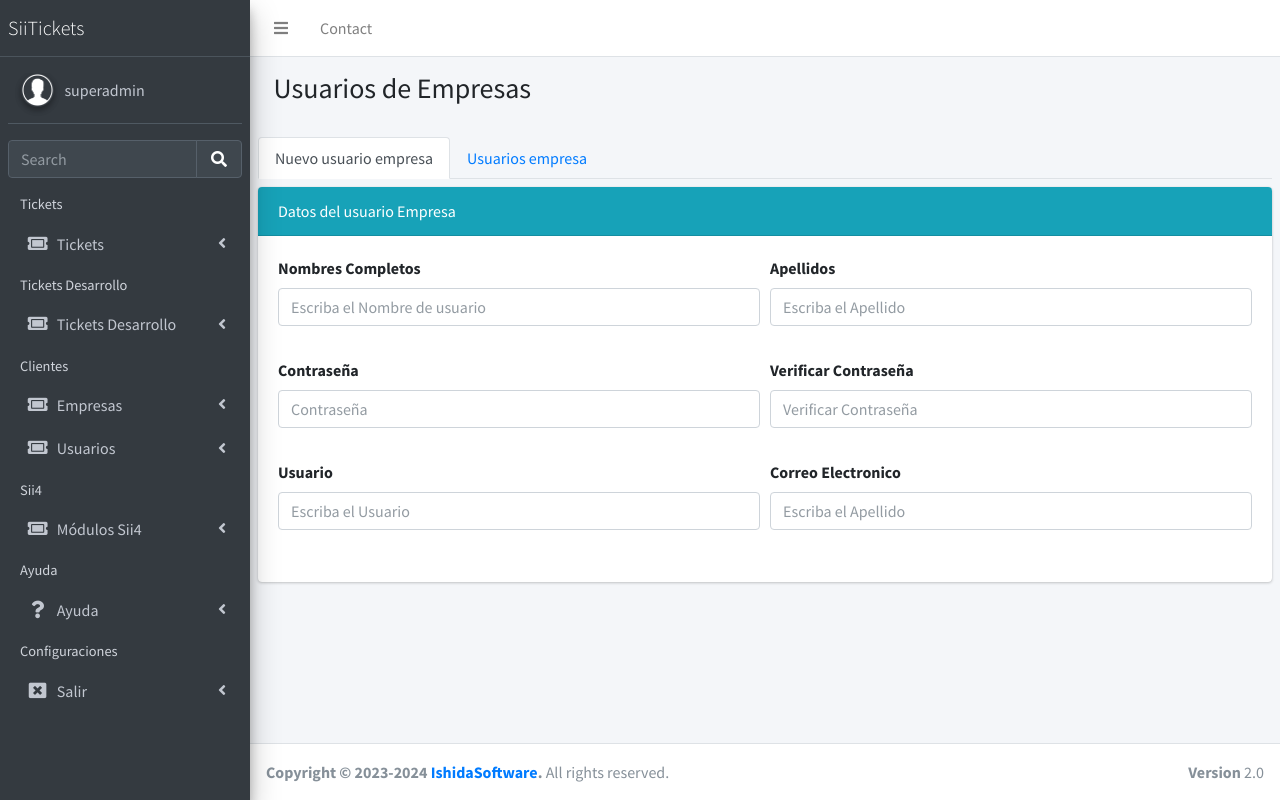
After one commit to caeduardo99/SiiTickets, a Django app: page /usuariosEmpresas in a window 1280 px wide. The commit adds this page. Run offline with Django 3.2, Linux system fonts and the light colour scheme; a user stored in the database is signed in; data comes from the database, SQL or seed files in the repository; both versions use the stored data as it was after the commit; some libraries are stand-ins or nearby versions.

Commit message:
Added new view and new form for UsersEnterprise group

```diff
--- /dev/null
+++ b/soporte/static/dist/utils/usuariosEmpresa.js
@@ -0,0 +1,58 @@
+$(document).ready(function () {
+  $("#myTabs a").on("click", function (e) {
+    e.preventDefault();
+    $(this).tab("show");
+  });
+
+  const inputEmail = document.getElementById("inputEmail");
+  const rowBtnNewUser = document.getElementById("rowBtnNewUser");
+  const inputPassword = document.getElementById("inputPassword");
+  const inputPasswordVerificacion = document.getElementById(
+    "inputPasswordVerificacion"
+  );
+  const spanPasswordValid = document.getElementById('spanPasswordValid');
+
+  //EVENTO DE VERIFICACION DE INPUTS DE CONTRASEÑA Y VALIDACION DE CONTRASEÑA
+  inputPasswordVerificacion.addEventListener('input', function(){
+    if(inputPassword.value != inputPasswordVerificacion.value){
+        spanPasswordValid.style.display = '';
+    }else{
+        spanPasswordValid.style.display = 'none';
+    }
+  });
+  //EVENTO DEL INPUT DE CORREO ELECTRONICO PARA HABILITAR EL BOTON
+  inputEmail.addEventListener("input", function () {
+    if (inputEmail.value != "") {
+      rowBtnNewUser.style.display = "";
+    } else {
+      rowBtnNewUser.style.display = "none";
+    }
+  });
+
+  $("form").submit(function (event) {
+    event.preventDefault(); // Evitar que el formulario se envíe normalmente
+    var form = $(this);
+
+    $.post(form.attr("action"), form.serialize(), function (data) {
+      // Verificar si la respuesta es exitosa
+      if (data.status === "success") {
+        // Mostrar un toast o alerta con el mensaje
+        toastr.success(
+          data.message,
+          "Se ha creado la el usuario y el correo han sido enviados con exito."
+        );
+
+        // Recargar la página después de un breve retraso (por ejemplo, 1 segundo)
+        setTimeout(function () {
+          window.location.reload();
+        }, 1000);
+      } else {
+        // Manejar otros casos o mostrar mensajes de error
+        toastr.error("Error al crear el ticket: " + data.message, "Error");
+      }
+    }).fail(function (xhr, status, error) {
+      // Manejar errores de la solicitud AJAX
+      toastr.error("Error en la solicitud AJAX: " + error, "Error");
+    });
+  });
+});
--- a/soporte/templates/base.html
+++ b/soporte/templates/base.html
@@ -173,9 +173,15 @@
                                         </a>
                                         <ul class="nav nav-treeview">
                                             <li class="nav-item">
-                                                <a href="{% url 'usuarios' %}" class="nav-link active">
+                                                <a href="{% url 'usuariosSolicitantes' %}" class="nav-link active">
                                                     <i class="far fa-circle nav-icon"></i>
-                                                    <p>Usuarios</p>
+                                                    <p>Solicitantes</p>
+                                                </a>
+                                            </li>
+                                            <li class="nav-item">
+                                                <a href="{% url 'usuariosEmpresas' %}" class="nav-link">
+                                                    <i class="far fa-circle nav-icon"></i>
+                                                    <p>Usuarios Empresas</p>
                                                 </a>
                                             </li>
                                         </ul>
@@ -293,7 +299,6 @@
 <script src="{% static 'plugins/tempusdominus-bootstrap-4/js/tempusdominus-bootstrap-4.min.js' %}"></script>
 <script src="{% static 'plugins/select2/js/select2.full.min.js' %}"></script>
 <script src="{% static 'plugins/toastr/toastr.min.js' %}"></script>
-
 
 <script>
     $(function () {
--- a/soporte/templates/desarrollo.html
+++ b/soporte/templates/desarrollo.html
@@ -332,7 +332,7 @@
             </div>
             <div class="modal-footer">
                 <button type="button" class="btn btn-success" id="btnGenerarExcelModal">Generar Excel</button>
-                <button type="button" class="btn btn-secondary" data-dismiss="modal">Close</button>
+                <button type="button" class="btn btn-secondary" data-dismiss="modal">Cerrar</button>
             </div>
         </div>
     </div>
--- /dev/null
+++ b/soporte/templates/usuariosEmpresa.html
@@ -0,0 +1,117 @@
+{% extends "base.html" %}
+{% load static %}
+{% block content %}
+<section class="content-header">
+    <div class="container-fluid">
+        <div class="row mb-2">
+            <div class="col-sm-6">
+                <h3>Usuarios de Empresas</h3>
+            </div>
+        </div>
+    </div><!-- /.container-fluid -->
+</section>
+<div class="content">
+    <ul class="nav nav-tabs" id="myTabs">
+        <li class="nav-item">
+            <a class="nav-link active" id="nuevoUsuarioEmpresa-tab" data-toggle="tab" href="#nuevoUsuarioEmpresa">Nuevo
+                usuario empresa</a>
+        </li>
+        <li class="nav-item">
+            <a class="nav-link" id="verusuario-tab" data-toggle="tab" href="#verUsuariosEmpresa">Usuarios empresa</a>
+        </li>
+    </ul>
+    <div class="tab-content mt-2">
+        <div class="tab-pane fade show active" id="nuevoUsuarioEmpresa">
+            <div class="card mb-3">
+                <div class="card-header bg-info text-white">Datos del usuario Empresa</div>
+                <div class="card-body">
+                    <form class="form-row" method="post" action="{% url 'crear_usuario_empresa' %}">
+                        {% csrf_token %}
+                        <div class="form-group col-md-6">
+                            <div class="form-group">
+                                <label>Nombres Completos</label>
+                                <input type="text" id="inputNombres" class="form-control"
+                                    placeholder="Escriba el Nombre de usuario" name="inputNombres">
+                            </div>
+                        </div>
+                        <div class="form-group col-md-6">
+                            <div class="form-group">
+                                <label>Apellidos</label>
+                                <input type="text" id="inputApellidos" class="form-control"
+                                    placeholder="Escriba el Apellido" name="inputApellidos">
+                            </div>
+                        </div>
+
+                        <div class="form-group col-md-6">
+                            <div class="form-group">
+                                <label>Contraseña</label>
+                                <input type="password" id="inputPassword" class="form-control"
+                                    placeholder="Contraseña" name="inputPassword">
+                            </div>
+                        </div>
+                        <div class="form-group col-md-6">
+                            <div class="form-group">
+                                <label>Verificar Contraseña</label>
+                                <input type="password" id="inputPasswordVerificacion" class="form-control"
+                                    placeholder="Verificar Contraseña" name="inputPasswordVerificacion">
+                                <span style="color: red; display: none;" id="spanPasswordValid">El texto no corresponde</span>
+                            </div>
+                        </div>
+
+                        <div class="form-group col-md-6">
+                            <div class="form-group">
+                                <label>Usuario</label>
+                                <input type="text" id="inputNickname" class="form-control"
+                                    placeholder="Escriba el Usuario" name="inputNickname">
+                            </div>
+                        </div>
+                        <div class="form-group col-md-6">
+                            <div class="form-group">
+                                <label>Correo Electronico</label>
+                                <input type="email" id="inputEmail" class="form-control"
+                                    placeholder="Escriba el Apellido" name="inputEmail">
+                            </div>
+                        </div>
+
+                        <div class="form-group col-md-12" id="rowBtnNewUser" style="display: none;">
+                            <button type="submit" class="btn btn-info btn-block" id="btnNewUser">+ Crear nuevo usuario</button>
+                        </div>
+                    </form>
+                </div>
+            </div>
+        </div>
+        <div class="tab-pane fade" id="verUsuariosEmpresa">
+            <div class="card mb-3">
+                <div class="card-header bg-info text-white">Detalles de los usuarios Empresa</div>
+                <div class="card-body">
+                    <table class="table table-hover">
+                        <thead>
+                            <tr>
+                                <th>Nombres</th>
+                                <th>Apellidos</th>
+                                <th>Último Ingreso</th>
+                                <th>Correo Electronico</th>
+                                <th>Estado</th>
+                            </tr>
+                        </thead>
+                        <tbody id="bodyTableUsuariosEmpresa">
+                            {% for user in users %}
+                                <tr>
+                                    <td>{{ user.first_name }}</td>
+                                    <td>{{ user.last_name }}</td>
+                                    <td>{{ user.last_login }}</td>
+                                    <td>{{ user.email }}</td>
+                                    <td>{% if user.is_active %}Activo{% else %}Inactivo{% endif %}</td>
+                                </tr>
+                            {% endfor %}
+                        </tbody>
+                    </table>
+                </div>
+            </div>
+        </div>
+    </div>
+</div>
+<script src="https://code.jquery.com/jquery-3.6.4.slim.min.js"></script>
+<script src="../static/dist/utils/usuariosEmpresa.js"></script>
+
+{% endblock %}
--- a/soporte/views.py
+++ b/soporte/views.py
@@ -13,12 +13,13 @@ from .models import (
     ActividadPrincipal,
     ActividadSecundaria,
 )
-from django.contrib.auth.models import User
+from django.contrib.auth.models import User, Group
 from .models import Solicitante, EstadosTicket
 from datetime import datetime
 from django.views.decorators.csrf import csrf_exempt
 from .models import TicketSoporte, TicketActualizacion, ModuloSii4, Empresa
 from django.contrib.auth.decorators import user_passes_test
+from django.core.mail import send_mail
 
 
 def login_user(request):
@@ -150,7 +151,7 @@ def desarrolloact(request):
 @login_required
 @user_passes_test(lambda u: u.is_superuser or u.groups.filter(name='agentes').exists())
 def empresas(request):
-    # nombre_usuario = request.user.username if request.user.is_authenticated else None
+    nombre_usuario = request.user.username if request.user.is_authenticated else None
     # print('nombre_usuario', nombre_usuario)
 
     resultados_empresas = empresasjson(request)
@@ -158,6 +159,7 @@ def empresas(request):
     resultados_empresas_data = json.loads(resultados_empresas.content)
 
     context = {
+        'nombre_usuario': nombre_usuario,
         'resultados_solicitantes_data': resultados_empresas_data,
     }
     return render(request, 'empresas.html', context)
@@ -166,32 +168,41 @@ def empresas(request):
 @login_required
 @user_passes_test(lambda u: u.is_superuser or u.groups.filter(name='agentes').exists())
 def modulos(request):
-    # nombre_usuario = request.user.username if request.user.is_authenticated else None
-    # print('nombre_usuario', nombre_usuario)
+    nombre_usuario = request.user.username if request.user.is_authenticated else None
 
     resultados_modulos = modulojson(request)
 
     resultados_modulos_data = json.loads(resultados_modulos.content)
 
     context = {
+        'nombre_usuario': nombre_usuario,
         'resultados_modulos_data': resultados_modulos_data,
     }
     return render(request, 'modulos.html', context)
 
 
 @login_required
-def usuarios(request):
-    # nombre_usuario = request.user.username if request.user.is_authenticated else None
-    # print('nombre_usuario', nombre_usuario)
-
+def usuariosSolicitantes(request):
     resultados_empresas = empresasjson(request)
-
+    nombre_usuario = request.user.username if request.user.is_authenticated else None
     resultados_empresas_data = json.loads(resultados_empresas.content)
 
     context = {
+        'nombre_usuario': nombre_usuario,
         'resultados_empresas_data': resultados_empresas_data,
     }
     return render(request, 'usuarios.html', context)
+
+@login_required
+def usuariosEmpresas(request):
+    nombre_usuario = request.user.username if request.user.is_authenticated else None
+    users = User.objects.all()
+    context = {
+        'users': users,
+        'nombre_usuario': nombre_usuario
+    }
+
+    return render(request, 'usuariosEmpresa.html', context)
 
 
 ########## BACKEND ##################
@@ -325,6 +336,27 @@ FROM
         cursor.execute(consulta_sql, [ruc_parametro])
         columns = [col[0] for col in cursor.description]
         resultados = [dict(zip(columns, row)) for row in cursor.fetchall()]
+    # Devolver la respuesta JSON
+    return JsonResponse(resultados, safe=False)
+
+
+def solicitantescreados(request):
+    # Construir la consulta SQL
+    consulta_sql = """
+        select ss.id as NumSolicitante, ss.ruc as Ruc, ss.nombreApellido as Nombre,
+ss.telefonoSolicitante as Telefono, ss.direccion as Direccion, ss.correo as Correo,
+se.nombreEmpresa as Empresa
+from soporte_solicitante ss
+left join soporte_empresa se on se.id = ss.idEmpresa_id
+        """
+    connection = connections['default']
+
+    # Ejecutar la consulta SQL y obtener los resultados
+    with connection.cursor() as cursor:
+        cursor.execute(consulta_sql)
+        columns = [col[0] for col in cursor.description]
+        resultados = [dict(zip(columns, row)) for row in cursor.fetchall()]
+
     # Devolver la respuesta JSON
     return JsonResponse(resultados, safe=False)
 
@@ -653,6 +685,31 @@ def crear_ticket_soporte(request):
     except Exception as e:
         return JsonResponse({'status': 'error', 'message': f'Error al crear el ticket: {str(e)}'}, status=400)
 
+@require_POST
+def crear_usuario_empresa(request):
+    try:
+        fecha_actual = datetime.now()
+        fecha_creacion = fecha_actual.strftime('%Y-%m-%d %H:%M:%S')
+        nickName = request.POST.get('inputNickname', '')
+        password = request.POST.get('inputPassword', '')
+        nombres = request.POST.get('inputNombres','')
+        apellidos = request.POST.get('inputApellidos', '')
+        email = request.POST.get('inputEmail', '')
+
+        nuevo_usuario = User.objects.create_user(password=password, last_login=None, username=nickName, last_name=apellidos, email=email, is_staff=False, is_active=True, date_joined=fecha_creacion, first_name=nombres)
+
+        grupo = Group.objects.get(id=1)
+        nuevo_usuario.groups.add(grupo)
+
+        # CREACION Y ENVIO DEL CORREO ELECTRONICO
+        asunto = 'Credenciales de acceso SiiTicket'
+        mensaje = f'Tus credenciales de acceso:\n\nUsuario: {nickName}\nContraseña: {password}'
+        send_mail(asunto, mensaje, 'ishida.desarrollo@ishidasoftwarecue.com', [email])
+
+        return JsonResponse({'status': 'success', 'message': 'Usuario creado con éxito'})
+
+    except Exception as e:
+        return JsonResponse({'status': 'error', 'message': f'Error al crear el Usuario: {str(e)}'}, status=400)
 
 @require_POST
 def crear_solicitante(request):
--- a/tickets/urls.py
+++ b/tickets/urls.py
@@ -28,7 +28,8 @@ urlpatterns = [
     path('desarrolloact', views.desarrolloact, name='desarrolloact'),
     path('empresas', views.empresas, name='empresas'),
     path('modulos', views.modulos, name='modulos'),
-    path('usuarios', views.usuarios, name='usuarios'),
+    path('usuariosSolicitantes', views.usuariosSolicitantes, name='usuariosSolicitantes'),
+    path('usuariosEmpresas', views.usuariosEmpresas, name='usuariosEmpresas'),
     path('logout/', views.signout, name='logout'),
 
     path('solicitantesjson/', views.solicitantesjson, name='solicitantesjson'),
@@ -59,6 +60,7 @@ urlpatterns = [
     path('moduloscreados/', views.moduloscreados, name='moduloscreados'),
     path('crear_empresa/', views.crear_empresa, name='crear_empresa'),
     path('crear_modulo/', views.crear_modulo, name='crear_modulo'),
+    path('crear_usuario_empresa/', views.crear_usuario_empresa, name='crear_usuario_empresa'),
     path('detalles_empresa/', views.detalles_empresa, name='detalles_empresa'),
     path('detalles_modulo/', views.detalles_modulo, name='detalles_modulo'),
     path('actualizar_empresa/', views.actualizar_empresa, name='actualizar_empresa'),
@@ -67,6 +69,7 @@ urlpatterns = [
     path('editar_desarrollo/', views.editar_desarrollo, name='editar_desarrollo'),
     path('crear_solicitante/', views.crear_solicitante, name='crear_solicitante'),
     path('tareas_desarrollo_success/', views.tareas_desarrollo_success, name='tareas_desarrollo_success'),
+    path('solicitantescreados/', views.solicitantescreados, name='solicitantescreados'),
 
 ]
 if settings.DEBUG:
```
Also changed, not shown: soporte/templates/usuarios.html (+51 -18 lines), db.sqlite3, soporte/migrations/0001_initial.py.
